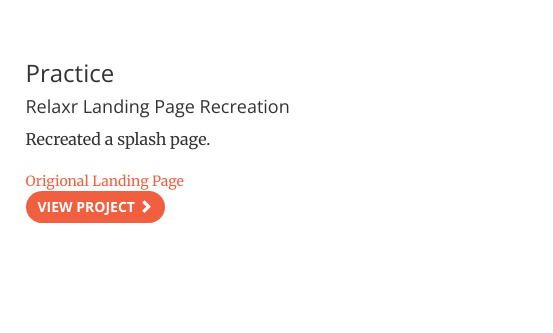
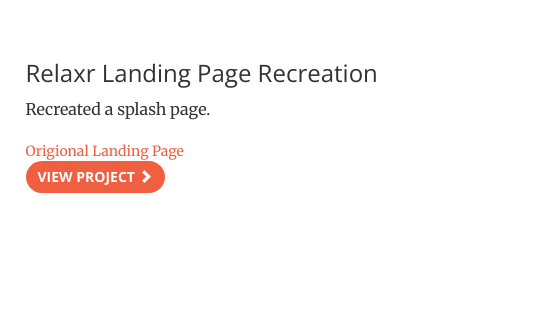
Before and after one commit to WasaniP/wasanip.github.io, a plain HTML site: page portfolio.html in a window 1280 px wide. Shown: the part 2674-3007 px from the top of the page, 727-1280 px from the left. Drawn offline with nearby package versions, Linux system fonts and the light colour scheme.

Commit message:
Update portfolio.html

```diff
--- a/portfolio.html
+++ b/portfolio.html
@@ -204,17 +204,17 @@
           </div>
           <hr>
           <!-- Project Five -->
-          <div class="row">
+        <div class="row">
               <div class="col-md-7">
-                  <a href="file:///Users/wasaniprobasco/Library/Mobile%20Documents/com~apple~CloudDocs/GitHub1/Practice%20Excersise%20/index.html" target="_blank" >
+                  <a href="relaxrlanding.html" target="_blank" >
                       <img class="img-responsive" src="img/relaxrlanding.png" alt="">
                   </a>
               </div>
               <div class="col-md-5">
-                  <h3>Practice</h3>
-                  <h4>Relaxr Landing Page Recreation</h4>
+                  <h3>Relaxr Landing Page Recreation</h3>
+                  <h4></h4>
                   <p>Recreated a splash page.</p> <a href="http://www.noblenate.com/exampleProjects/relaxrsplashPage/index.html" target="_blank">Origional Landing Page</a><br>
-                  <a class="btn btn-primary" href="file:///Users/wasaniprobasco/Library/Mobile%20Documents/com~apple~CloudDocs/GitHub1/Practice%20Excersise%20/index.html" target="_blank">View Project <span class="glyphicon glyphicon-chevron-right"></span></a>
+                  <a class="btn btn-primary" href="relaxrlanding.html" target="_blank">View Project <span class="glyphicon glyphicon-chevron-right"></span></a>
               </div>
           </div>
           <!-- /.row -->
```
